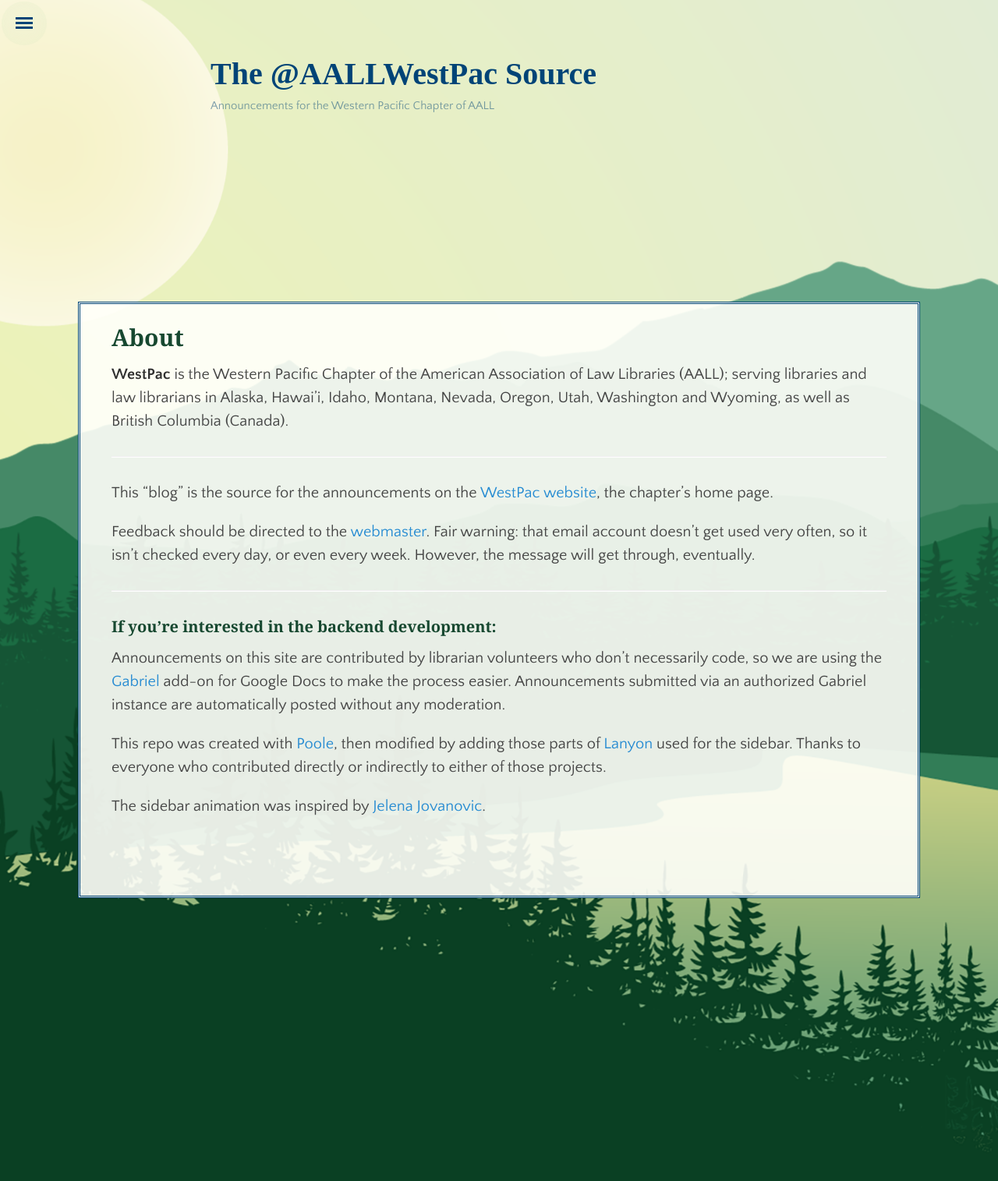
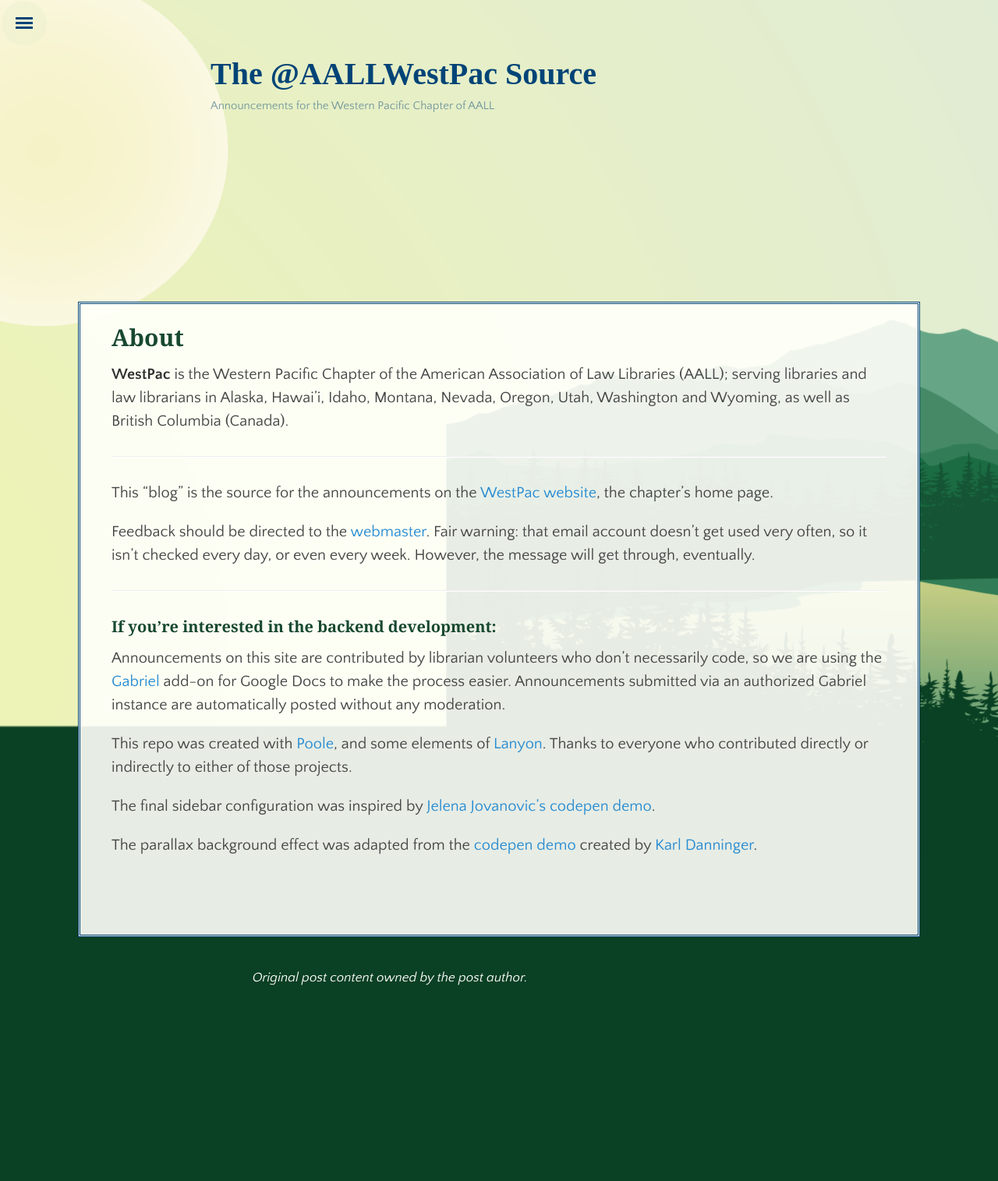
Before and after one commit to aallwestpac/aallwestpac.github.io, a Jekyll site: the page built from about.md, in a window 1280 px wide. Shown: the top 1515 px of the page at 78% size. Built offline with Jekyll 4.4.1, drawn with Linux system fonts in a browser that asks for light colours; some web fonts are replaced.

Commit message:
Testing parallax options w/ svg

```diff
--- a/_sass/_parallax.scss
+++ b/_sass/_parallax.scss
@@ -44,4 +44,5 @@
    transform: translateZ(-1px) scale(2);
    background: white url(https://www.toptal.com/designers/subtlepatterns/patterns/morocco.png) repeat scroll left top;
       z-index: 1;
+   filter: blur(0);
 }
--- a/_sass/_posts.scss
+++ b/_sass/_posts.scss
@@ -29,6 +29,10 @@
   margin-top: -.5rem;
   margin-bottom: 1rem;
   color: #9a9a9a;
+  font-size: .85rem;
+}
+.post-date:before {
+   content: "Published on "
 }
 
 
--- a/_sass/_westpac.scss
+++ b/_sass/_westpac.scss
@@ -29,9 +29,12 @@
 }
 .backgroundImage {
    background: url(../../assets/design/sky+sun.png) no-repeat scroll center -25vh;
+
 }
 .parallax {
-   background: url(../../assets/design/foreground.png) no-repeat scroll center top;
+/*   background: url(../../assets/design/foreground.png) no-repeat scroll center top;*/
+   background: url(../../assets/design/foreground1.svg) no-repeat scroll center -10vh;
+   background-size: 100vw 100vh;
 }
 
 .content {
--- a/about.md
+++ b/about.md
@@ -17,6 +17,8 @@
 
 Announcements on this site are contributed by librarian volunteers who don't necessarily code, so we are using the [Gabriel](https://chrome.google.com/webstore/detail/gabriel/okimajjeocnndpifeelaajdebkkbckff?hl=en-GB) add-on for Google Docs to make the process easier. Announcements submitted via an authorized Gabriel instance are automatically posted without any moderation.
 
-This repo was created with [Poole](http://getpoole.com/), then modified by adding those parts of [Lanyon](http://lanyon.getpoole.com/) used for the sidebar. Thanks to everyone who contributed directly or indirectly to either of those projects.
+This repo was created with [Poole](http://getpoole.com/), and some elements of [Lanyon](http://lanyon.getpoole.com/). Thanks to everyone who contributed directly or indirectly to either of those projects.
 
-The sidebar animation was inspired by [Jelena Jovanovic](https://codepen.io/plavookac/full/qomrMw).
+The final sidebar configuration was inspired by [Jelena Jovanovic's codepen demo](https://codepen.io/plavookac/full/qomrMw).
+
+The parallax background effect was adapted from the [codepen demo](https://codepen.io/karldanninger/pen/NwzMzN) created by [Karl Danninger](https://www.okgrow.com/posts/css-only-parallax).
```
Also changed, not shown: README.md, assets/design/foreground-2.png (added), assets/design/foreground1.png (added), assets/design/foreground1.svg (added), assets/design/sky+sun.svg (added).
